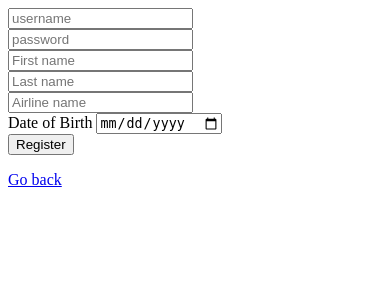
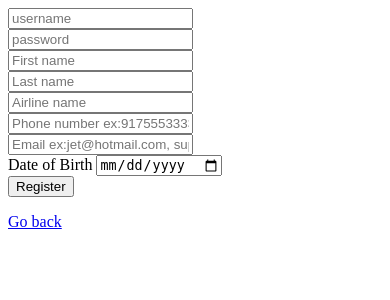
Before and after one commit to JETSlN/Databases-Project, a Flask app: page /staffRegister in a window 390 px wide. Shown: the top 300 px of the page. Run offline with Flask 2, Linux system fonts and the light colour scheme.

Commit message:
added phone email

```diff
--- a/app.py
+++ b/app.py
@@ -144,6 +144,19 @@ def staff_registerAuth():
     password = hashlib.md5(request.form['password'].encode()).hexdigest()
     fname = request.form['first name']
     lname = request.form['last name']
+    phone = request.form['phonenum']
+    email = request.form['email']
+    phone = phone.split(",")
+    email = email.split(",")
+
+    for x in phone:
+        try:
+            int(x)
+        except:
+            return render_template('staff_register.html', error="Invalid number use number format")
+
+
+
     airline_name = request.form['airline name']
     dob = request.form['DOB']
 
@@ -172,9 +185,23 @@ def staff_registerAuth():
         return render_template('staff_register.html', error=error)
     else:
         ins = 'INSERT INTO airlinestaff VALUES(%s, %s, %s, %s, %s, %s)'
+
         cursor.execute(ins, (username, password, fname, lname, dob, airline_name))
         conn.commit()
         cursor.close()
+        for x in phone:
+            cursor = conn.cursor()
+            ins = 'INSERT INTO staffphone VALUES(%s, %s)'
+            cursor.execute(ins, (username, x.strip()))
+            conn.commit()
+            cursor.close()
+        for x in email:
+            cursor = conn.cursor()
+            ins = 'INSERT INTO staffemail VALUES(%s, %s)'
+            cursor.execute(ins, (username, x.strip()))
+            conn.commit()
+            cursor.close()
+
         return redirect('/')
 
 
--- a/templates/staff_register.html
+++ b/templates/staff_register.html
@@ -8,6 +8,8 @@
 	<input type="text" name = "first name" placeholder="First name" required/> </br>
 	<input type="text" name = "last name" placeholder="Last name" required/> </br>
 	<input type="text" name = "airline name" placeholder="Airline name" required/> </br>
+	<input type="text" name = "phonenum" placeholder="Phone number ex:9175553333, 9177771111, ..." required/> </br>
+	<input type="text" name = "email" placeholder="Email ex:jet@hotmail.com, super@hotmail.com" required/> </br>
 	<text>Date of Birth </text>
 	<input type="date" name = "DOB" required/> </br>
 	<input type="submit" value = Register />
```
